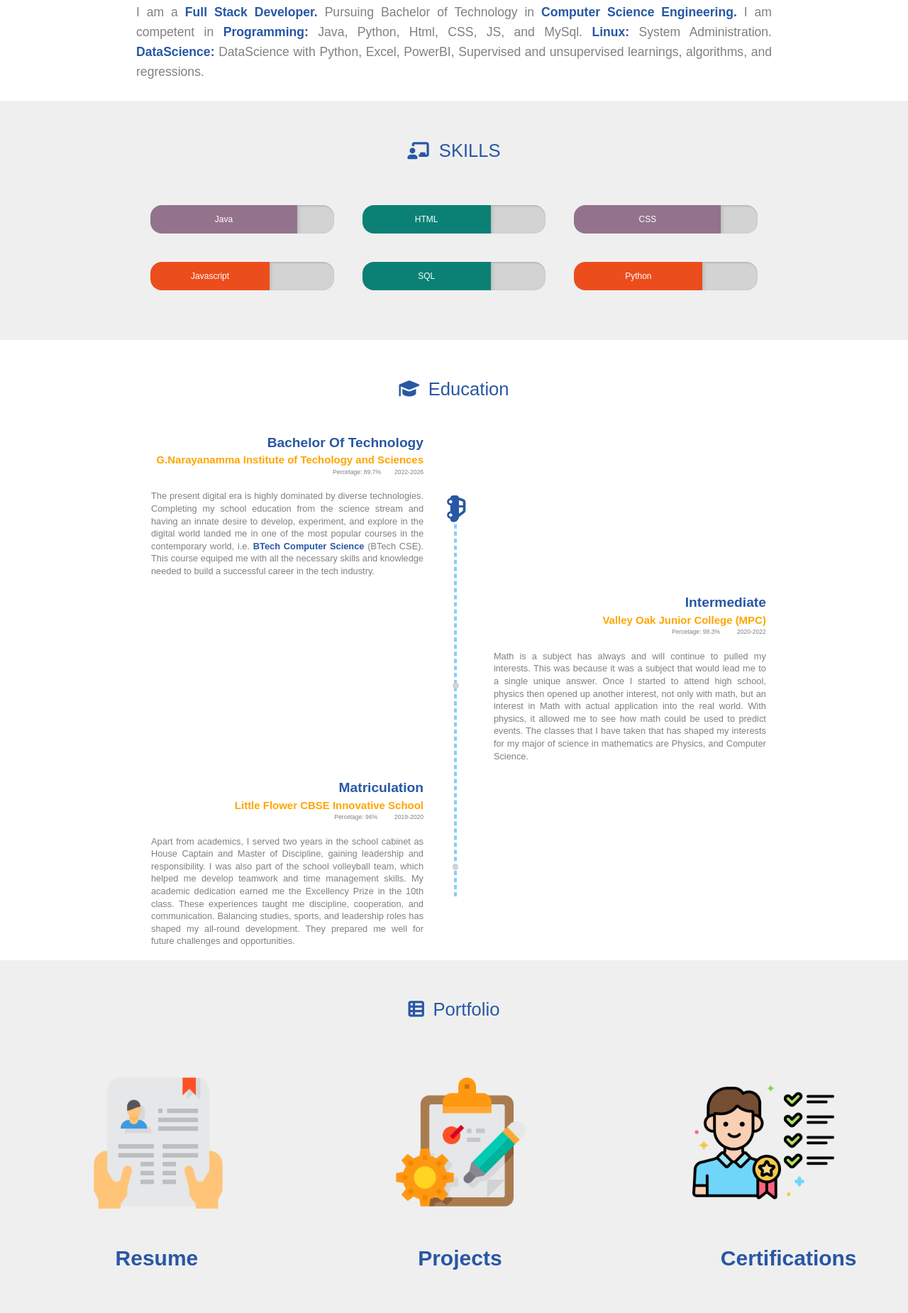
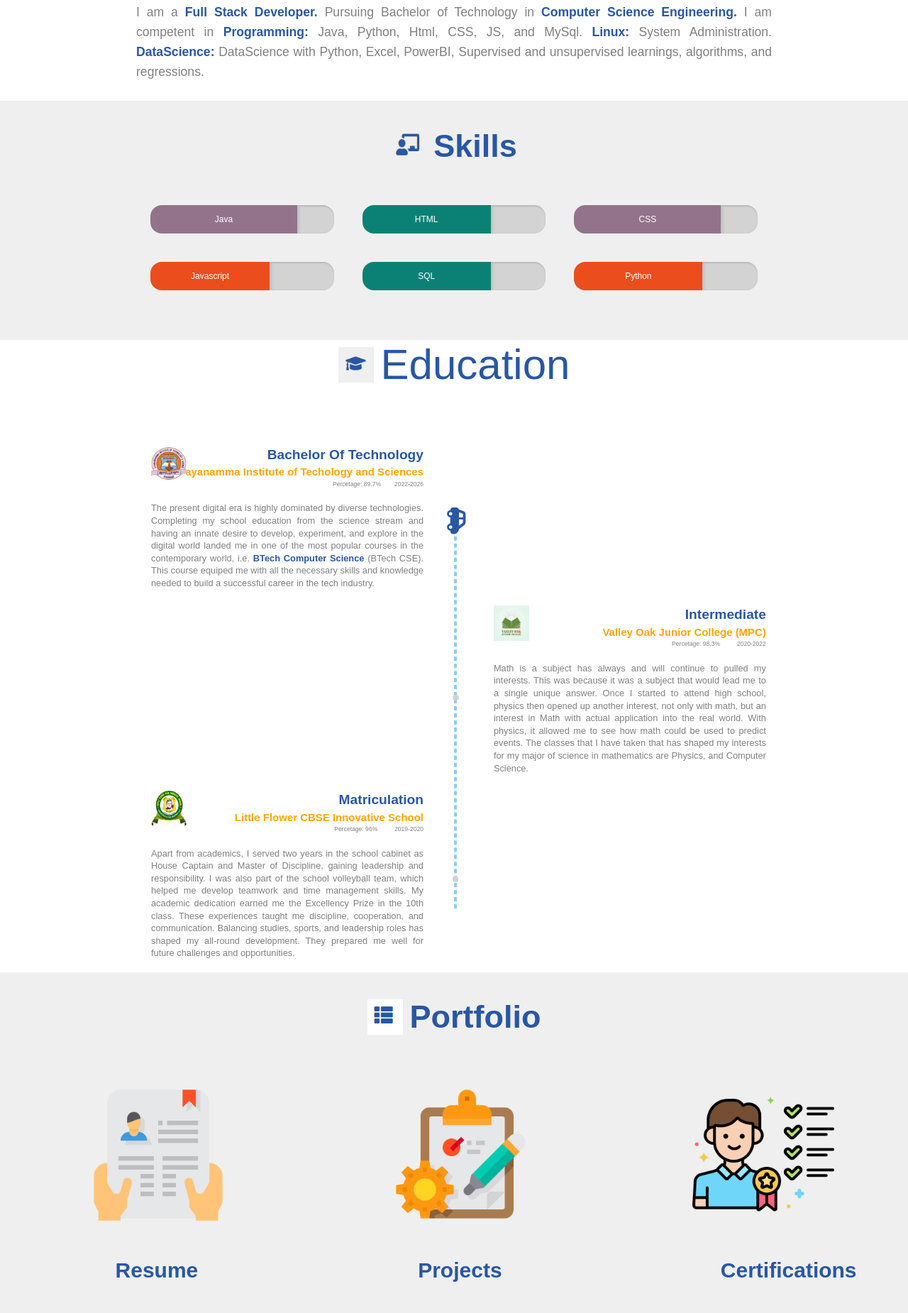
Before and after one commit to sirireddythanugundla-sys/Resume_SiriThanugundla, a plain HTML site: page index.html in a window 1280 px wide. Shown: the part 653-2503 px from the top of the page at 71% size. Drawn offline with Linux system fonts and the light colour scheme; a script that the page names is missing.

Commit message:
Add files via upload

```diff
--- a/index.html
+++ b/index.html
@@ -128,8 +128,11 @@
 
         <section id="skills">
             <h1>
-                <span class="heading"><i class="fas fa-chalkboard-teacher"></i></span>
-                <span class="heading">SKILLS</span>
+                <div style="display: flex; align-items: center;">
+                    <img src="skill_logo.PNG" alt="Skills Icon" style="width:50px; height:50px; margin-right:10px;">
+                    <span style="font-size:1em; color:#2857a4;">Skills</span>
+                  </div>
+
             </h1>
             <div class="skills-progress">
                 <div class="skill-indicator">
@@ -166,13 +169,19 @@
 
 
         <section id="education">
+            <div style="display: flex; align-items: center;">
+                <img src="education_logo.PNG" alt="Education Icon" style="width:50px; height:50px; margin-right:10px;">
+                <span style="font-size:2em; color:#2857a4;">Education</span>
+              </div>
+
             <h1>
-                <span class="heading"><i class="fas fa-graduation-cap"></i></span>
-                <span class="heading">Education</span>
+
             </h1>
             <div class="timeline">
                 <div class="timeline-box">
-                    <div></div>
+                    <div>
+                        <img src="gnits_logo.PNG" alt="GNITS Icon" style="width: 50px; height: 50px; display: block; margin-bottom: 10px;">
+                    </div>
                     <h2 style=" color:#2857a4; margin: 4px 0px; margin-bottom: 10px;">Bachelor Of Technology</h2>
                         <h3 style="color:orange; margin: -3px 0px;">G.Narayanamma Institute of Techology and Sciences</h3>
                         <h6 style="font-weight: 300; margin: 3px 0px;">Percetage:
@@ -186,7 +195,9 @@
                             industry.</p>
                 </div>
                 <div class="timeline-box">
-                    <div></div>
+                    <div>
+                        <img src="voc_logo.PNG" alt="VOC Icon" style="width: 50px; height: 50px; display: block; margin-bottom: 10px;">
+                    </div>
                     <h2 style=" color:#2857a4; margin: 4px 0px; margin-bottom: 10px;">Intermediate</h2>
                         <h3 style="color:orange; margin: -3px 0px;">Valley Oak Junior College (MPC)</h3>
                         <h6 style="font-weight: 300; margin: 3px 0px;">Percetage: 98.3%
@@ -199,7 +210,9 @@
                             for my major of science in mathematics are Physics, and Computer Science. </p>
                 </div>
                 <div class="timeline-box">
-                    <div></div>
+                    <div>
+                        <img src="lfvm_logo.PNG" alt="LFVM Icon" style="width: 50px; height: 50px; display: block; margin-bottom: 10px;">
+                    </div>
                     <h2 style=" color:#2857a4; margin: 4px 0px; margin-bottom: 10px;">Matriculation</h2>
                         <h3 style="color:orange; margin: -3px 0px;">Little Flower CBSE Innovative School</h3>
                         <h6 style="font-weight: 300; margin: 3px 0px;">Percetage: 96%
@@ -221,15 +234,17 @@
 
         <section id="portfolio">
             <h1>
-                <span class="heading"><i class="fas fa-th-list"></i></span>
-                <span class="heading">Portfolio</span>
+                <div style="display: flex; align-items: center;">
+                    <img src="portfolio_logo.PNG" alt="Portfolio Icon" style="width:50px; height:50px; margin-right:10px;">
+                    <span style="font-size:1em; color:#2857a4;">Portfolio</span>
+                  </div>
             </h1>
             <div class="project-cards">
                 <div class="col-md-4  pe-2">
                     <div id="project1">
                         <!-- <i class='fas fa-award' style='font-size:200px'></i> -->
-                        <p><a href="https://sirireddythanugundla-sys.github.io/Resume_SiriThanugundla/" target="_blank"><img src="resume.png" style="width: 200px; height: 200px;"></a></p>
-                        <h4> <a class="l-label" href="https://sirireddythanugundla-sys.github.io/Resume_SiriThanugundla/" target="_blank">Resume</a></h4>
+                        <p><a href="My Resume_siriChandana.pdf" target="_blank"><img src="resume.png" style="width: 200px; height: 200px;"></a></p>
+                        <h4> <a class="l-label" href="My Resume_siriChandana.pdf" target="_blank">Resume</a></h4>
                         <!-- <img src="https://ninjasfiles.s3.amazonaws.com/asset_0000000000000025_1550237330_codezen_2.png"> -->
                         <div class="project-hover"></div>
                     </div>
@@ -276,10 +291,11 @@
         </section>
 
         <section id="contact">
-            <div>
-                <i class="far fa-address-card heading" style="color: white;"></i>
-                <span class="heading">Contact</span>
-            </div>
+            <div style="display: flex; align-items: center;">
+                <img src="contact_logo.PNG" alt="Contact Icon" style="width:50px; height:50px; margin-right:10px;">
+                <span style="font-size:2em; color: #FFFFFF;">Contact</span>
+              </div>
+
             <div id="details">
                 <div id="form">
                     <form>
```
Also changed, not shown: contact_logo.PNG (added), education_logo.PNG (added), gnits_logo.PNG (added), lfvm_logo.PNG (added), portfolio_logo.PNG (added), skill_logo.PNG (added), voc_logo.PNG (added).
